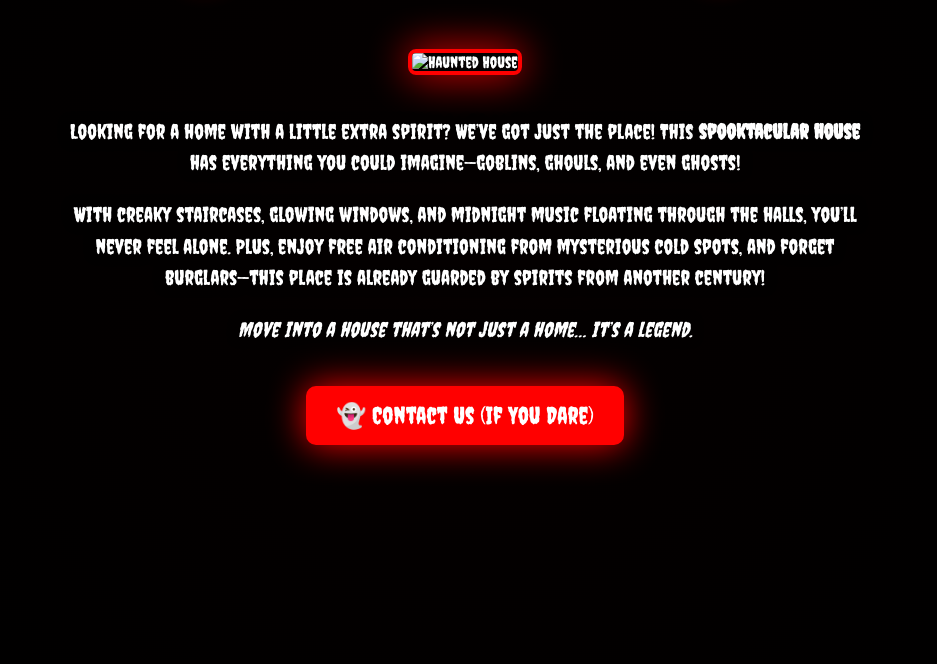
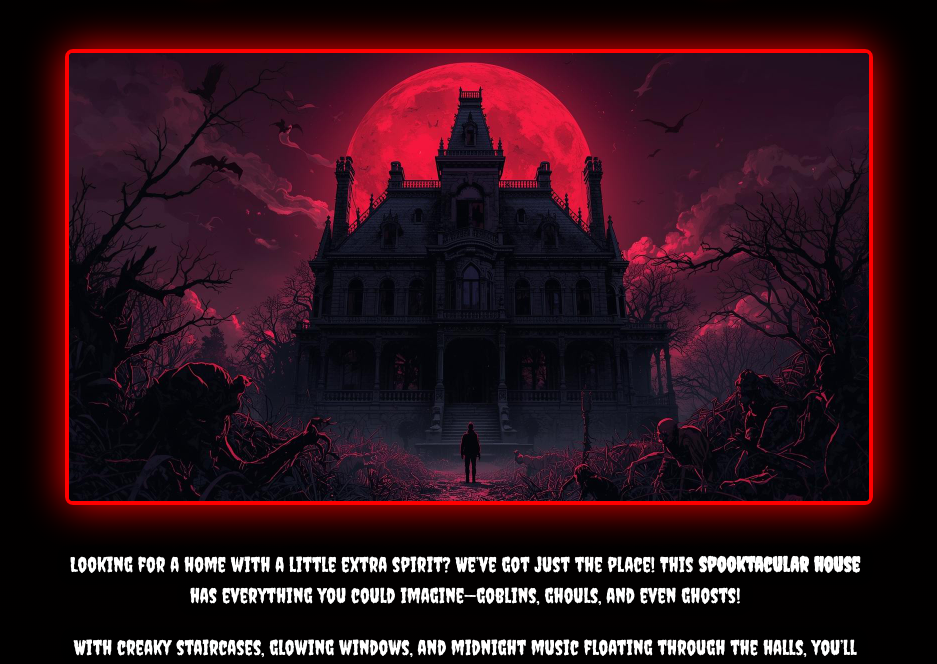
Before and after one commit to lawilso090/haunted-house-project, a plain HTML site: page index.html in a window 1280 px wide. Shown: the part 136-800 px from the top of the page, without its empty margins (175-1112 px from the left). Drawn offline with Linux system fonts and the light colour scheme.

Commit message:
Update index.html

```diff
--- a/index.html
+++ b/index.html
@@ -92,7 +92,7 @@
 
 <div class="content">
   <h1>🏚 Haunted House For Sale 🩸</h1>
-  <img src="YOUR-HAUNTED-HOUSE-IMAGE.png" alt="Haunted House">
+  <img src="house.png" alt="Haunted House">
   <p>
     Looking for a home with a little extra spirit? We’ve got just the place!
     This <b>spooktacular house</b> has everything you could imagine—goblins, ghouls, and even ghosts!
```
